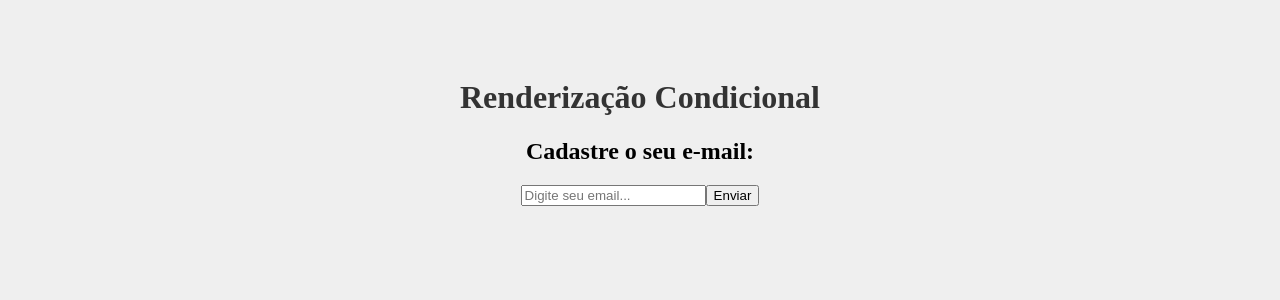
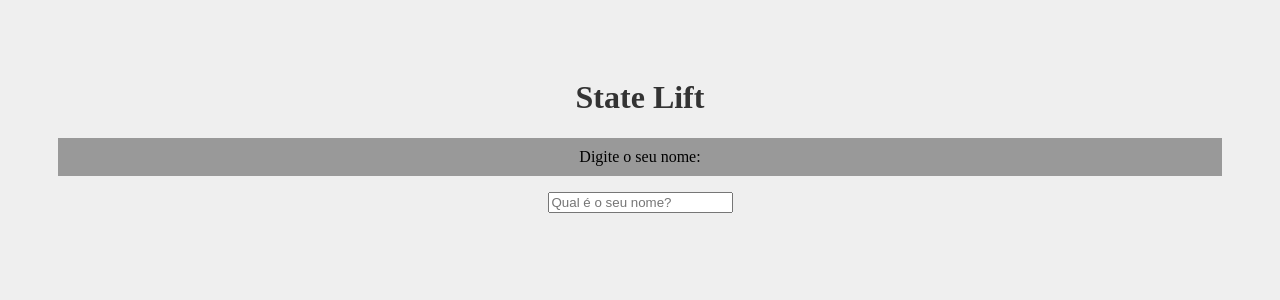
Before and after one commit to adryancsmendes/aprendendo-react, a React (Create React App) app: page / in a window 1280 px wide. Shown: the top 300 px of the page. Built offline with nearby package versions, Linux system fonts and the light colour scheme.

Commit message:
aprendendo stateLift

```diff
--- a/src/App.js
+++ b/src/App.js
@@ -1,12 +1,18 @@
+import { useState } from 'react';
+
 import './App.css';
-import Condicional from './components/Condicional';
+import Saudacao from './components/Saudacao';
+import SeuNome from './components/SeuNome';
+
 
 function App() {
+  const [nome, setNome] = useState();
 
   return (
     <div className="App">
-      <h1>Renderização Condicional</h1>
-      <Condicional/>
+      <h1>State Lift</h1>
+      <SeuNome setNome={setNome} />
+      <Saudacao nome={nome}/>
     </div>
   );
 }
--- /dev/null
+++ b/src/components/Saudacao.js
@@ -0,0 +1,15 @@
+function Saudacao({ nome }) {
+
+    function gerarSaudacao(algumNome) {
+        return `Olá, ${algumNome}, tudo bem?`
+    }
+
+    return (
+        <>
+            {nome && <p>{gerarSaudacao(nome)}</p>}
+        </>
+    )
+
+}
+
+export default Saudacao
--- /dev/null
+++ b/src/components/SeuNome.js
@@ -0,0 +1,10 @@
+function SeuNome({ setNome }) {
+    return (
+        <div>
+            <p>Digite o seu nome:</p>
+            <input type="text" placeholder="Qual é o seu nome?" onChange={(e) => setNome(e.target.value)}></input>
+        </div>
+    )
+}
+
+export default SeuNome
```
Also changed, not shown: src/components/OutraLista.js (added, +18 -0 lines).
